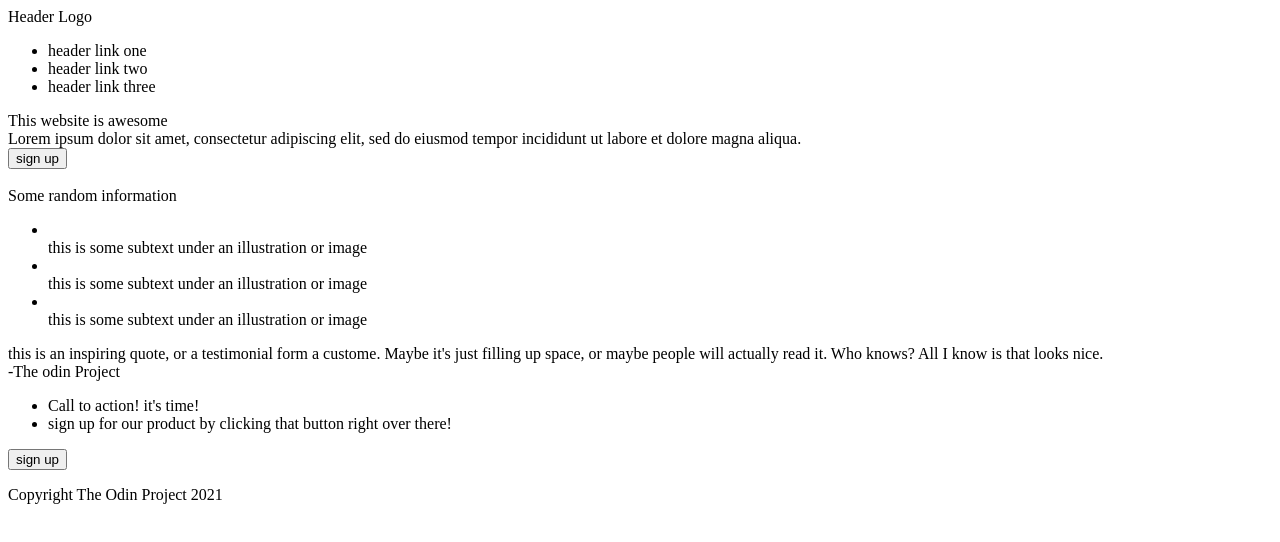
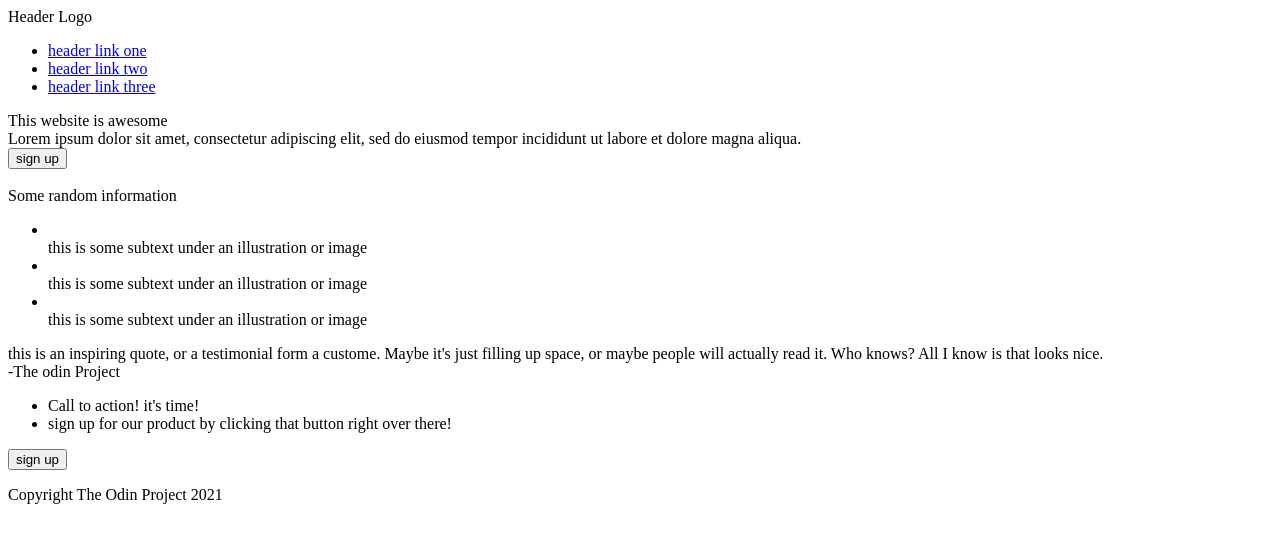
Before and after one commit to bahaeddinekalai/Landing-Page, a plain HTML site: page index.html in a window 1280 px wide. Drawn offline with Linux system fonts and the light colour scheme.

Commit message:
fix: add a tag to header links in [index.html]

```diff
--- a/index.html
+++ b/index.html
@@ -15,13 +15,13 @@
             <div class="logo">Header Logo</div>
             <ul class="links">
                 <li class="link">
-                    header link one
+                    <a href="#" target="_blank">header link one</a>
                 </li>
                 <li class="link">
-                    header link two
+                    <a href="#" target="_blank">header link two</a>
                 </li>
                 <li class="link">
-                    header link three
+                    <a href="#" target="_blank">header link three</a>
                 </li>
             </ul>
         </div>
```
